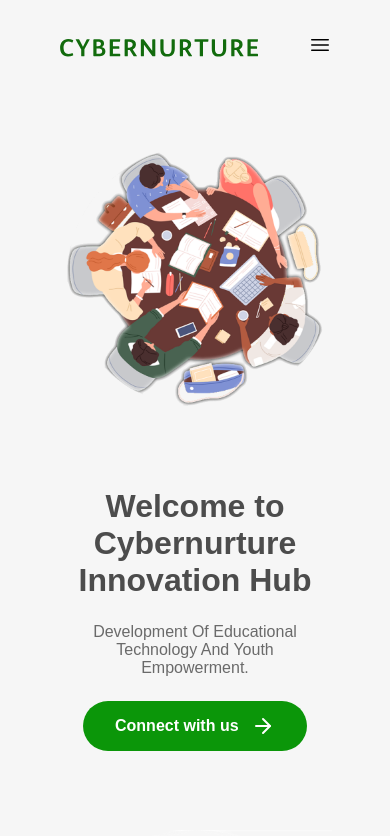
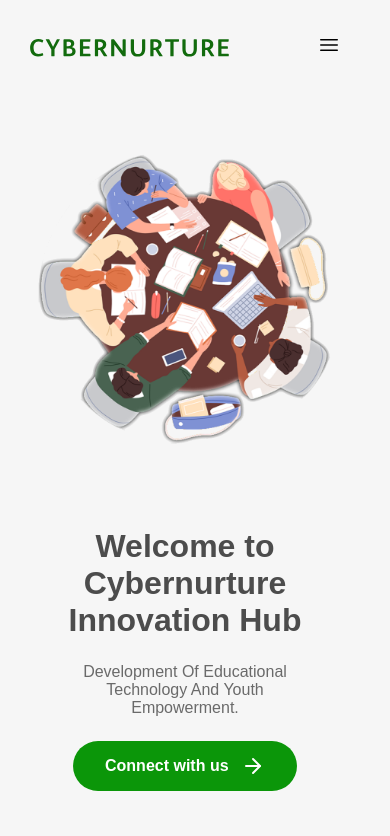
Before and after one commit to Timmilytim/Cybernurture, a React (Create React App) app: page / in a window 390 px wide. Shown: the top 836 px of the page. Built offline with nearby package versions, Linux system fonts and the light colour scheme.

Commit message:
Hosted the website

```diff
--- a/package.json
+++ b/package.json
@@ -1,6 +1,6 @@
 {
-  "homepage": "http://Timmilytim.github.io/Cybernurture",
-  "name": "react-basics",
+  "homepage": "http://https://cybernurture.com.ng/",
+  "name": "cybernurture",
   "version": "0.1.0",
   "private": true,
   "dependencies": {
--- a/src/App.css
+++ b/src/App.css
@@ -10,16 +10,13 @@ img {
 }
 .App {
   min-height: 100vh;
-  width: 88vw;
+  width: 90%;
   max-width: 1800px;
   margin: 0rem auto;
 }
 body {
   max-width: 100%;
   overflow-x: hidden;
-}
-
-body {
   background-color: #f6f6f6;
 }
 
@@ -346,9 +343,9 @@ a{
   }
 }
 @media (max-width: 800px) {
-  /* .App {
-    max-width: 800px;
-  } */
+  body{
+    margin-left: -10px;
+  }
   .nav-logo-container {
     max-width: 250px;
   }
@@ -358,9 +355,7 @@ a{
   .navbar-menu-container {
     display: flex;
   }
-  .home-bannerImage-container {
-    max-width: 450px;
-  }
+
   .home-banner-container,
   .about-section-container {
     flex-direction: column-reverse;
@@ -373,7 +368,7 @@ a{
   .home-image-section,
   .about-section-image-container {
     width: 100%;
-    max-width: 400px;
+    max-width: 100%;
   }
   .primary-heading {
     text-align: center;
@@ -405,14 +400,7 @@ a{
   .primary-subheading {
     text-align: center;
   }
-  .watch-video-button {
-    margin-left: 0rem !important;
-    margin-top: 1rem;
-    font-size: 1rem !important;
-  }
-  .watch-video-button svg {
-    margin-right: 0.5rem !important;
-  }
+
   .about-section-image-container {
     margin-right: 0rem !important;
   }
@@ -453,10 +441,7 @@ a{
   .footer-section-columns {
     margin: 1rem 0rem;
   }
-  .App {
-    max-width: 80vw;
-    margin: auto;
-  }
+
 }
 @media (max-width: 600px) {
   .home-bannerImage-container,
@@ -464,7 +449,7 @@ a{
     display: none;
   }
   .App {
-    max-width: 70vw;
+    max-width: 80%;
     margin: auto;
   }
   .contact-form-container {
--- a/src/components/Contact.js
+++ b/src/components/Contact.js
@@ -60,7 +60,7 @@ const Contact = () => {
 
 
               <button type="submit" className='secondary-button' data-aos="flip-right">Submit</button>
-            </form>
+            </form>.
 
           </div>
 
--- a/src/components/Footer.js
+++ b/src/components/Footer.js
@@ -24,7 +24,7 @@ const Footer = () => {
             </div>
         </div>
             <div className='footer-section-two'>
-                <div className='footer-section-columns'data-aos="fade-right">
+                <div className='footer-section-columns' data-aos="fade-right">
                     <span>Quality</span>
                     <span>Help</span>
                     <span >Share</span>
--- a/src/components/Navbar.js
+++ b/src/components/Navbar.js
@@ -1,15 +1,7 @@
 import React, { useState } from 'react'
 import Logo from "../Assets/Logo.svg";
 import {HiOutlineBars3} from "react-icons/hi2";
-import {
-  Box,
-  Drawer,
-  List,
-  ListItem,
-  ListItemButton,
-  ListItemIcon,
-  ListItemText
-} from "@mui/material";
+import {Box, Drawer, List, ListItem, ListItemButton, ListItemIcon, ListItemText} from "@mui/material";
 import HomeIcon from "@mui/icons-material/Home";
 import InfoIcon from "@mui/icons-material/Info";
 import CommentRoundedIcon from "@mui/icons-material/CommentRounded";
@@ -62,18 +54,17 @@ export const Navbar = () => {
           <HiOutlineBars3 onClick={() => setOpenMenu(true)}/>
         </div>
         <Drawer open={openMenu} onClose={() => setOpenMenu(false)} anchor='right'>
-        <Box sx={{ width: 250 }}
+        <Box sx={{ width: 155 }}
           role="presentation"
           onClick={() => setOpenMenu(false)}
-          onKeyDown={() => setOpenMenu(false)}
-        >
+          onKeyDown={() => setOpenMenu(false)}>
           <List>
             {menuOptions.map((item) => (
               <ListItem key={item.text} disablePadding>
                 <ScrollLink to={item.linkTo} spy={true} smooth={true} duration={500}>
                   <ListItemButton>
                     <ListItemIcon>{item.icon}</ListItemIcon>
-                    <ListItemText primary={item.text} />
+                    <ListItemText primary={item.text}/>
                   </ListItemButton>
                 </ScrollLink>
               </ListItem>
```
Also changed, not shown: 1 other file (tests, documents, lock files or other folders).
